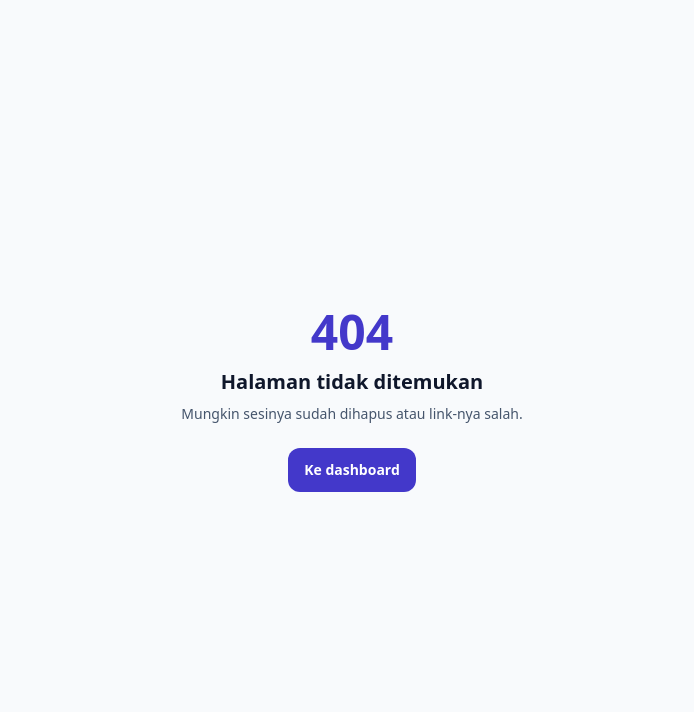
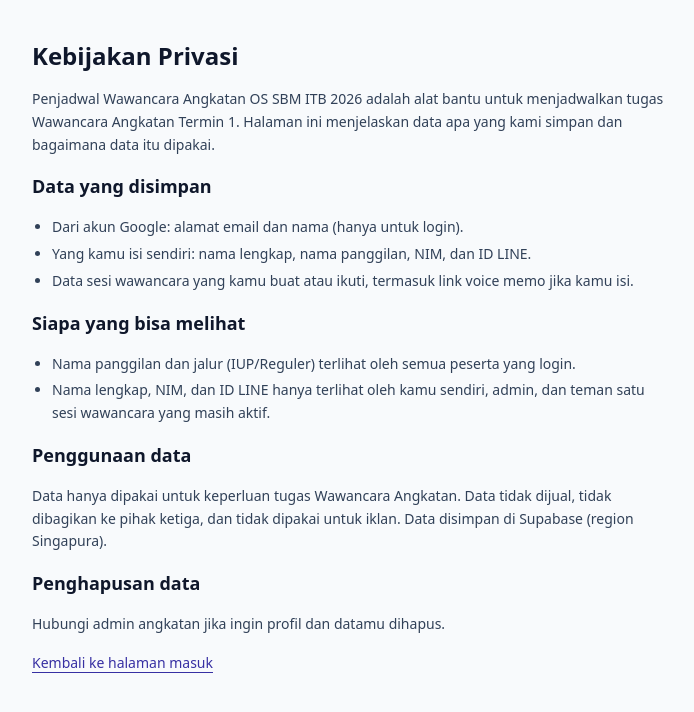
Before and after one commit to rafakilah/wwc-sbm29, a Next.js app: page /privasi in a window 1280 px wide. Before the commit this address had no page. Shown: the top 712 px of the page, without its empty margins (288-982 px from the left). Built offline with nearby package versions, Linux system fonts and the light colour scheme.

Commit message:
Tambah halaman kebijakan privasi publik untuk Google OAuth
Co-Authored-By: Claude Opus 5.5 <noreply@anthropic.com>
Claude-Session: https://claude.ai/code/session_01P2U7QhE4w45X3DQWVvkNoK

```diff
--- a/src/app/login/page.tsx
+++ b/src/app/login/page.tsx
@@ -38,7 +38,10 @@ export default async function LoginPage({ searchParams }: PageProps<"/login">) {
         </p>
       </div>
       <p className="mt-6 text-center text-xs text-slate-500">
-        Web ini hanya membantu penjadwalan. Logbook tetap diisi di Canva.
+        Web ini hanya membantu penjadwalan. Logbook tetap diisi di Canva.{" "}
+        <a href="/privasi" className="underline underline-offset-2">
+          Kebijakan privasi
+        </a>
       </p>
     </main>
   );
--- /dev/null
+++ b/src/app/privasi/page.tsx
@@ -0,0 +1,42 @@
+import type { Metadata } from "next";
+import Link from "next/link";
+
+export const metadata: Metadata = { title: "Kebijakan Privasi" };
+
+export default function PrivacyPage() {
+  return (
+    <main className="mx-auto w-full max-w-2xl flex-1 space-y-4 px-4 py-10 text-sm leading-relaxed text-slate-700">
+      <h1 className="text-2xl font-bold text-slate-900">Kebijakan Privasi</h1>
+      <p>
+        Penjadwal Wawancara Angkatan OS SBM ITB 2026 adalah alat bantu untuk menjadwalkan tugas Wawancara Angkatan
+        Termin 1. Halaman ini menjelaskan data apa yang kami simpan dan bagaimana data itu dipakai.
+      </p>
+      <h2 className="text-lg font-semibold text-slate-900">Data yang disimpan</h2>
+      <ul className="list-disc space-y-1 pl-5">
+        <li>Dari akun Google: alamat email dan nama (hanya untuk login).</li>
+        <li>Yang kamu isi sendiri: nama lengkap, nama panggilan, NIM, dan ID LINE.</li>
+        <li>Data sesi wawancara yang kamu buat atau ikuti, termasuk link voice memo jika kamu isi.</li>
+      </ul>
+      <h2 className="text-lg font-semibold text-slate-900">Siapa yang bisa melihat</h2>
+      <ul className="list-disc space-y-1 pl-5">
+        <li>Nama panggilan dan jalur (IUP/Reguler) terlihat oleh semua peserta yang login.</li>
+        <li>
+          Nama lengkap, NIM, dan ID LINE hanya terlihat oleh kamu sendiri, admin, dan teman satu sesi wawancara yang
+          masih aktif.
+        </li>
+      </ul>
+      <h2 className="text-lg font-semibold text-slate-900">Penggunaan data</h2>
+      <p>
+        Data hanya dipakai untuk keperluan tugas Wawancara Angkatan. Data tidak dijual, tidak dibagikan ke pihak ketiga,
+        dan tidak dipakai untuk iklan. Data disimpan di Supabase (region Singapura).
+      </p>
+      <h2 className="text-lg font-semibold text-slate-900">Penghapusan data</h2>
+      <p>Hubungi admin angkatan jika ingin profil dan datamu dihapus.</p>
+      <p>
+        <Link href="/login" className="font-medium text-brand-700 underline underline-offset-4">
+          Kembali ke halaman masuk
+        </Link>
+      </p>
+    </main>
+  );
+}
--- a/src/proxy.ts
+++ b/src/proxy.ts
@@ -41,6 +41,9 @@ export async function proxy(request: NextRequest) {
   const isAuthRoute = path.startsWith("/auth/");
   const isLogin = path === "/login";
 
+  // Halaman publik, bisa dibuka tanpa login (dibutuhkan Google OAuth consent screen).
+  if (path === "/privasi") return response;
+
   const { data } = await supabase.auth.getClaims();
   const claims = data?.claims;
 
```
